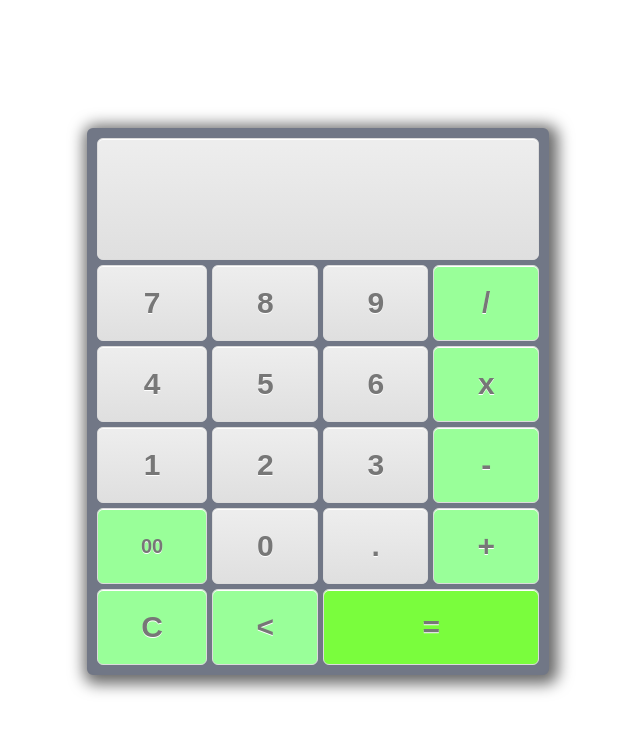
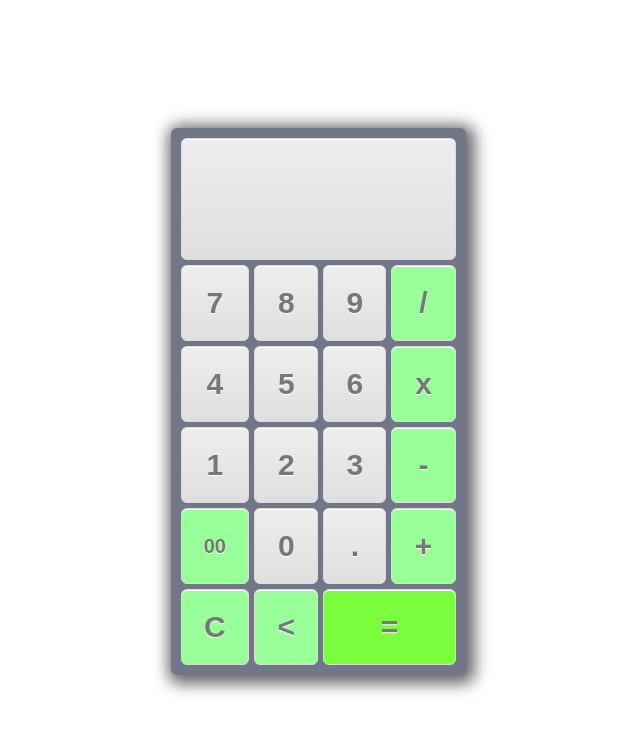
Before and after one commit to 1de-a/The-Calculating-Machine, a plain HTML site: page index.html in a window 1280 px wide. Shown: the whole page, without its empty margins (322-962 px from the left). Drawn offline with Linux system fonts and the light colour scheme.

Commit message:
scale adjusted

```diff
--- a/styles.css
+++ b/styles.css
@@ -12,7 +12,7 @@ header {
     display: grid;
     grid-template-columns: auto auto auto auto;
     margin: auto;
-    width: 35%;
+    width: 275px;
     grid-gap: 5px;
     background-color: #717786 ;
     border: 10px solid #717786 ;
```
